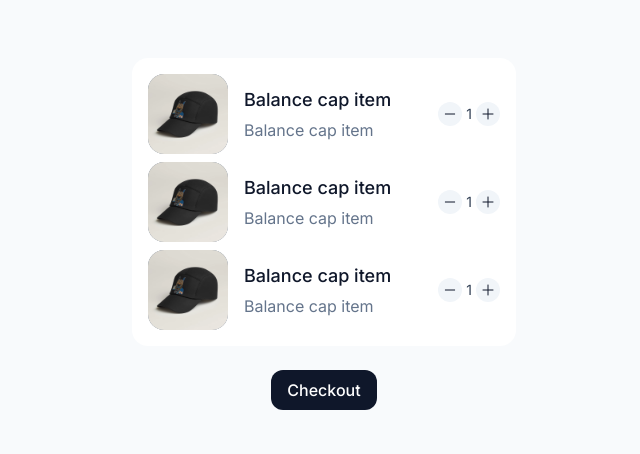
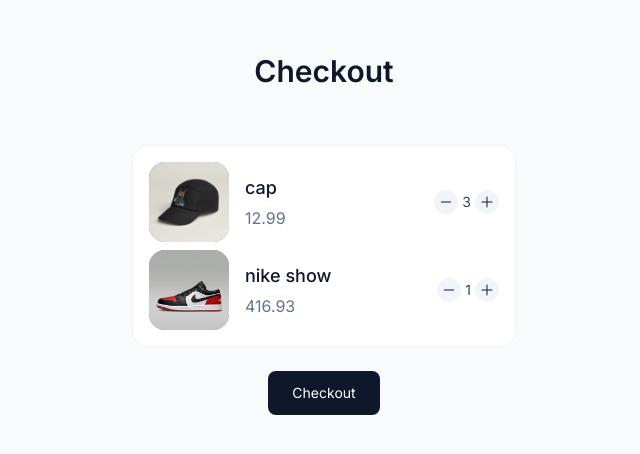
Before and after one commit to tate2301/tif, a Next.js app in the folder apps/checkout/: page / in a window 1280 px wide. Shown: the part 166-620 px from the top of the page, without its empty margins (316-956 px from the left). Built offline with nearby package versions, Linux system fonts and the light colour scheme.

Commit message:
feature: added items to chackout page

```diff
--- /dev/null
+++ b/apps/checkout/src/components/cart-item/CartItem.tsx
@@ -0,0 +1,29 @@
+import { ProductItemProps } from '@/utils/types';
+import { MinusIcon, PlusIcon } from '@heroicons/react/24/outline';
+import Image from 'next/image';
+import React from 'react'
+
+const CartItem = ({ title, amount, picture, quantity }: ProductItemProps) => {
+  return (
+    <div className="flex row items-center space-x-4">
+      <div className="w-20 relative h-20 bg-slate-500 rounded-2xl overflow-hidden">
+        <Image src={picture} alt="cap item" layout="fill" />
+      </div>
+      <div className="flex flex-col space-y-1 flex-1">
+        <p className="text-lg font-medium text-slate-900">{title}</p>
+        <p className=" text-slate-500">{amount}</p>
+      </div>
+      <div className="flex flex-row items-center space-x-1">
+        <button className="bg-slate-100 rounded-full p-1">
+          <MinusIcon height={16} width={16} className="text-slate-900" />
+        </button>
+        <p className="text-sm text-slate-700">{quantity}</p>
+        <button className="bg-slate-100 rounded-full p-1">
+          <PlusIcon height={16} width={16} className="text-slate-900" />
+        </button>
+      </div>
+    </div>
+  );
+};
+
+export default CartItem
--- a/apps/checkout/src/components/custom-button/CustomButton.tsx
+++ b/apps/checkout/src/components/custom-button/CustomButton.tsx
@@ -10,7 +10,7 @@ function CustomButton({ onClick, loading, text }: Props) {
   return (
     <button
       onClick={loading ? () => console.log("loading...") : onClick}
-      className="bg-slate-900 text-white text-center w-full px-4 py-2 rounded-lg"
+      className="bg-slate-900 text-white text-center w-full text-sm px-6 py-3 rounded-lg"
     >
       {loading ? "Loadding..." : text}
     </button>
--- a/apps/checkout/src/pages/index.tsx
+++ b/apps/checkout/src/pages/index.tsx
@@ -1,6 +1,8 @@
 import { useRouter } from "next/router";
-import Image from "next/image";
-import { MinusIcon, PlusIcon } from "@heroicons/react/24/outline";
+import { ProductItemProps } from "@/utils/types";
+import { data } from "@/utils/data";
+import CartItem from "@/components/cart-item/CartItem";
+import CustomButton from "@/components/custom-button/CustomButton";
 
 export default function Home() {
   const router = useRouter();
@@ -16,39 +18,24 @@ export default function Home() {
 
   return (
     <div className="flex flex-col items-center min-h-screen w-full content-center justify-center space-y-6">
-      <div className="max-w-sm w-full mx-auto flex flex-col bg-white rounded-2xl p-4 space-y-2">
-        <CartItem />
-        <CartItem />
-        <CartItem />
+      <p className="text-3xl font-semibold text-center pb-8 text-slate-900">Checkout</p>
+      <div className="max-w-sm w-full mx-auto flex flex-col bg-white border border-slate-100 rounded-2xl p-4 space-y-2">
+        {data.products.map((item: ProductItemProps) => (
+          <CartItem
+            title={item.title}
+            picture={item.picture}
+            quantity={item.quantity}
+            amount={item.amount}
+          />
+        ))}
       </div>
-      <button onClick={handleNavigate}>
-        <p className="bg-slate-900 text-white font-medium px-4 py-2 rounded-xl cursor-pointer">
-          Checkout
-        </p>
-      </button>
+      <div className="flex">
+        <CustomButton
+          onClick={handleNavigate}
+          text="Checkout"
+          loading={false}
+        />
+      </div>
     </div>
   );
 }
-
-const CartItem = () => {
-  return (
-    <div className="flex row items-center space-x-4">
-      <div className="w-20 relative h-20 bg-slate-500 rounded-2xl overflow-hidden">
-        <Image src={"/cap_item.webp"} alt="cap item" layout="fill" />
-      </div>
-      <div className="flex flex-col space-y-1 flex-1">
-        <p className="text-lg font-medium text-slate-900">Balance cap item</p>
-        <p className=" text-slate-500">Balance cap item</p>
-      </div>
-      <div className="flex flex-row items-center space-x-1">
-        <button className="bg-slate-100 rounded-full p-1">
-          <MinusIcon height={16} width={16} className="text-slate-900" />
-        </button>
-        <p className="text-sm text-slate-700">1</p>
-        <button className="bg-slate-100 rounded-full p-1">
-          <PlusIcon height={16} width={16} className="text-slate-900" />
-        </button>
-      </div>
-    </div>
-  );
-};
--- /dev/null
+++ b/apps/checkout/src/utils/data.ts
@@ -0,0 +1,11 @@
+export const data = {
+  products: [
+    { title: "cap", amount: 12.99, quantity: 3, picture: "/cap_item.webp" },
+    {
+      title: "nike show",
+      amount: 416.93,
+      quantity: 1,
+      picture: "/nike_shoe.png",
+    },
+  ],
+};
```
Also changed, not shown: apps/checkout/src/utils/types.ts (+7 -0 lines), apps/checkout/public/nike_shoe.png (added).
